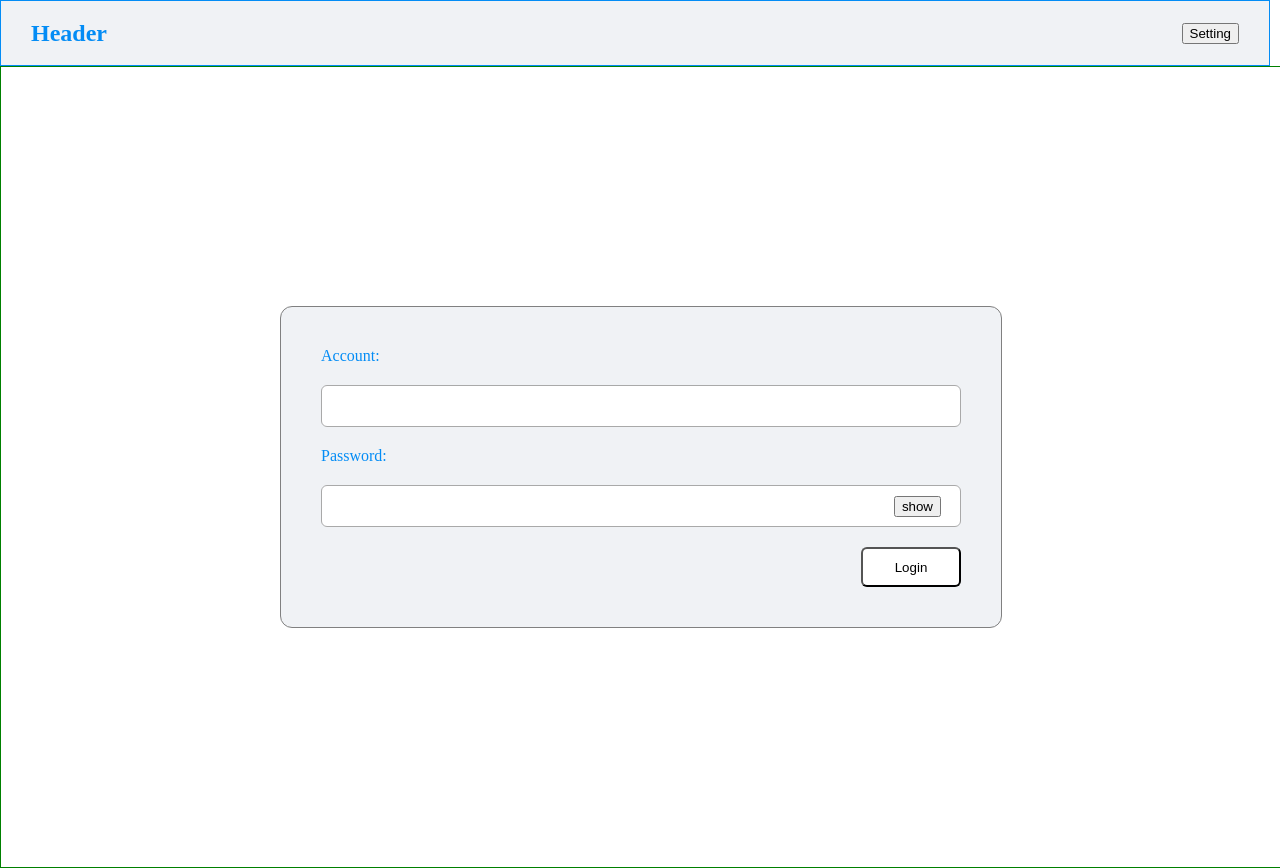
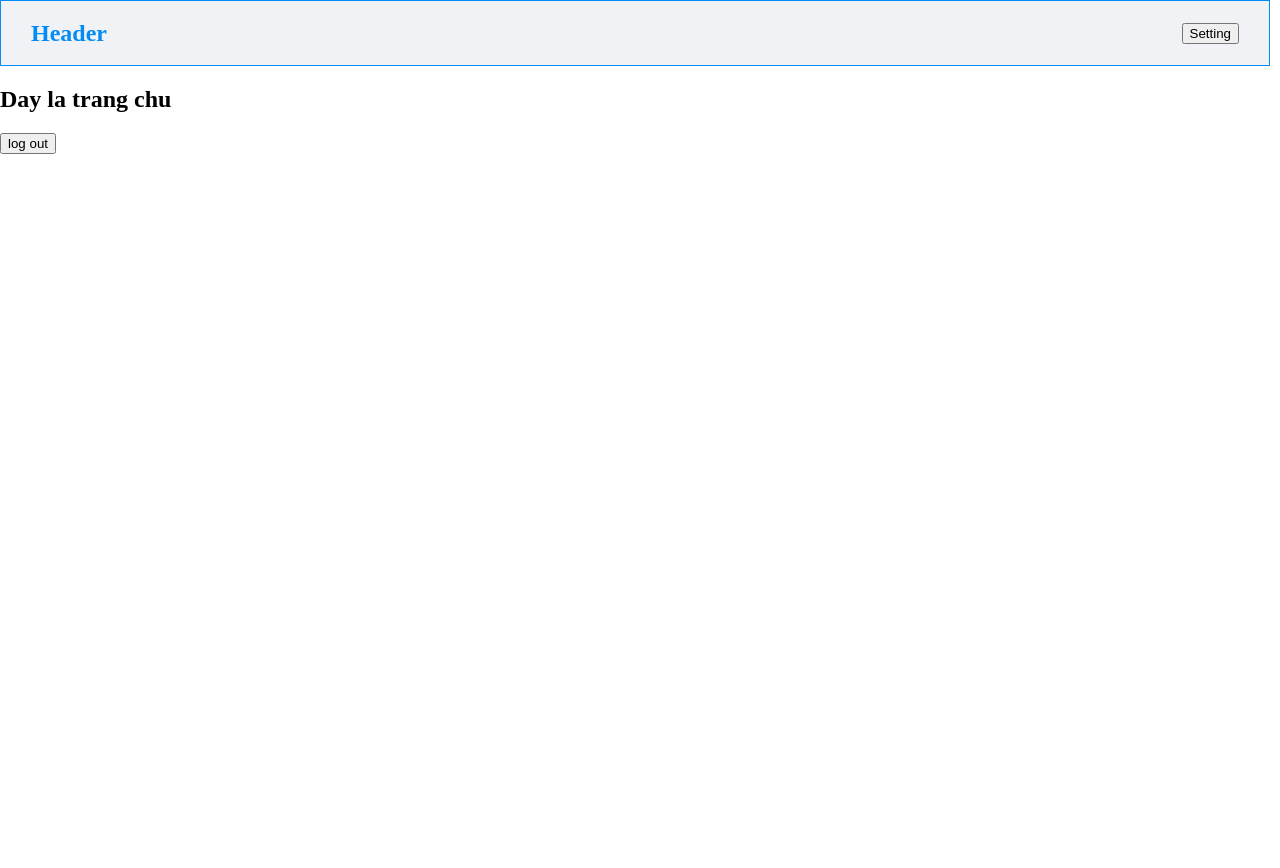
Before and after one commit to chep267/todo-react, a React (Vite) app: page /home in a window 1280 px wide. After the commit the page ends 800 px from the top, so only its background shows below. Built offline with nearby package versions, Linux system fonts and the light colour scheme.

Commit message:
dongntd: up code login

```diff
--- /dev/null
+++ b/src/components/Home.tsx
@@ -0,0 +1,22 @@
+import * as React from 'react';
+import { useNavigate } from 'react-router-dom';
+
+/** styles */
+import '../css/header.css';
+
+export default function Home() {
+    const navigate = useNavigate();
+
+    // do something
+
+    const onLogout = () => {
+        navigate('/login');
+    };
+
+    return (
+        <div className="w-full h-full">
+            <h2>Day la trang chu</h2>
+            <button onClick={onLogout}>log out</button>
+        </div>
+    );
+}
--- a/src/components/Main.tsx
+++ b/src/components/Main.tsx
@@ -1,4 +1,5 @@
 import * as React from 'react';
+import { useNavigate } from 'react-router-dom';
 
 /** components */
 
@@ -9,6 +10,7 @@ export default function Main() {
     const [account, setAccount] = React.useState('');
     const [password, setPassword] = React.useState('');
     const [isShowPass, setShowPass] = React.useState(false);
+    const navigate = useNavigate();
 
     const onChangeAccount = (event) => {
         const text = event.target.value;
@@ -20,13 +22,11 @@ export default function Main() {
         setPassword(text);
     };
 
-    const onSubmit = (data) => {
-        console.log('data: ', account, ' - ', password);
-        fetch('https://localhost:8080', {
-            method: 'post',
-            body: { account, password },
-        });
-        alert(`Ban dang login
+    const onSubmit = () => {
+        if (account === 'test123' && password === '123456') {
+            return navigate('/home');
+        }
+        alert(`Tai khoan mat khau sai!!!
         Account: ${account}
         Password: ${password}`);
     };
--- a/src/react/components/index.tsx
+++ b/src/react/components/index.tsx
@@ -4,17 +4,31 @@
  *
  */
 
+import { createBrowserRouter, RouterProvider } from 'react-router-dom';
+
 import Header from '@components/Header';
-import Main from '@components/Main';
+import Login from '@components/Main';
+import Home from '@components/Home';
 
 /** global styles */
 import './global.css';
+
+const router = createBrowserRouter([
+    {
+        path: '/login',
+        element: <Login />,
+    },
+    {
+        path: '/home',
+        element: <Home />,
+    },
+]);
 
 export default function App() {
     return (
         <>
             <Header />
-            <Main />
+            <RouterProvider router={router} />
         </>
     );
 }
```
